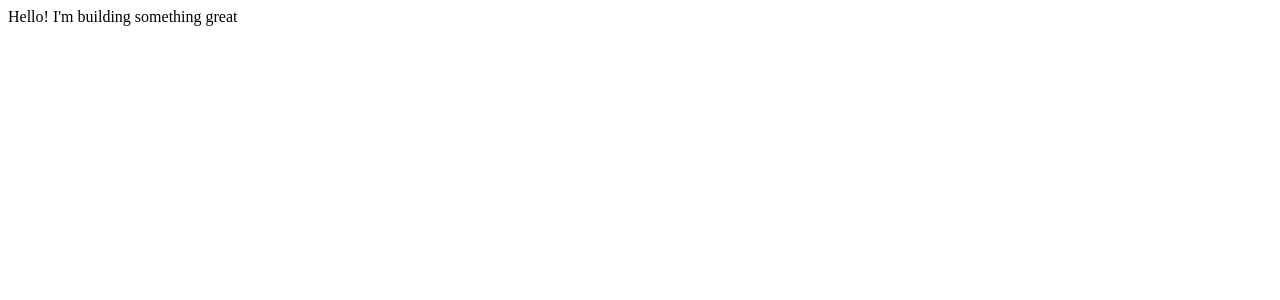
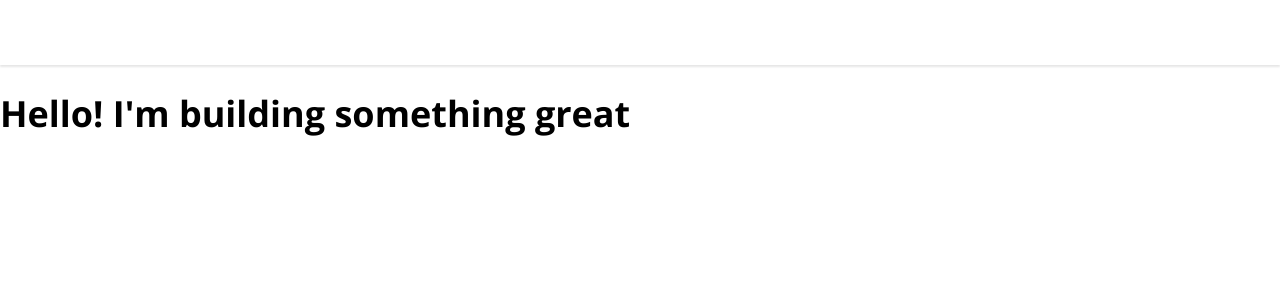
Before and after one commit to larrybabs/eCommerce, a React (Create React App) app: page / in a window 1280 px wide. Shown: the top 300 px of the page. Built offline with nearby package versions, Linux system fonts and the light colour scheme.

Commit message:
create default styling

```diff
--- a/package.json
+++ b/package.json
@@ -6,6 +6,7 @@
     "@testing-library/jest-dom": "^5.16.4",
     "@testing-library/react": "^13.3.0",
     "@testing-library/user-event": "^13.5.0",
+    "node-sass": "^7.0.1",
     "react": "^18.1.0",
     "react-dom": "^18.1.0",
     "react-scripts": "5.0.1",
--- a/src/App.js
+++ b/src/App.js
@@ -1,8 +1,11 @@
+import Header from './components/Header'
+import './default.scss'
 
 function App() {
   return (
     <div className="App">
-     Hello! I'm building something great
+     <Header />
+     <h1>Hello! I'm building something great</h1>
     </div>
   );
 }
--- /dev/null
+++ b/src/components/Header/index.jsx
@@ -0,0 +1,12 @@
+import React from 'react';
+import './styles.scss'
+
+const Header = (props) => {
+  return (
+    <div className="header">
+
+    </div>
+  );
+}
+
+export default Header;
--- /dev/null
+++ b/src/components/Header/styles.scss
@@ -0,0 +1,4 @@
+.header{
+    height: 6.5rem;
+    box-shadow: 0 2px 2px 0 rgba(0,0,0,0.1);
+}
--- /dev/null
+++ b/src/default.scss
@@ -0,0 +1,33 @@
+@import url('https://fonts.googleapis.com/css2?family=Open+Sans:wght@300;400;700&display=swap');
+
+html {
+    font-size: 10px;
+}
+
+html,
+body {
+    height: 100%;
+    padding: 0;
+    margin: 0;
+}
+
+body{
+    font-family: 'Open Sans', sans-serif;
+    font-size: 1.8rem;
+    font-weight: 400;
+}
+*, ::before, ::after{
+    -webkit-box-sizing: border-box;
+    box-sizing: border-box;
+}
+
+a{
+    text-decoration: none;
+}
+
+a, a:hover{
+    -webkit-transition: all 4s ease-in-out;
+    transition: all 4s ease-in-out;
+
+
+}
--- a/src/index.js
+++ b/src/index.js
@@ -9,7 +9,3 @@ root.render(
     <App />
   </React.StrictMode>
 );
-
-// If you want to start measuring performance in your app, pass a function
-// to log results (for example: reportWebVitals(console.log))
-// or send to an analytics endpoint. Learn more: https://bit.ly/CRA-vitals
```
Also changed, not shown: 1 other file (tests, documents, lock files or other folders).
